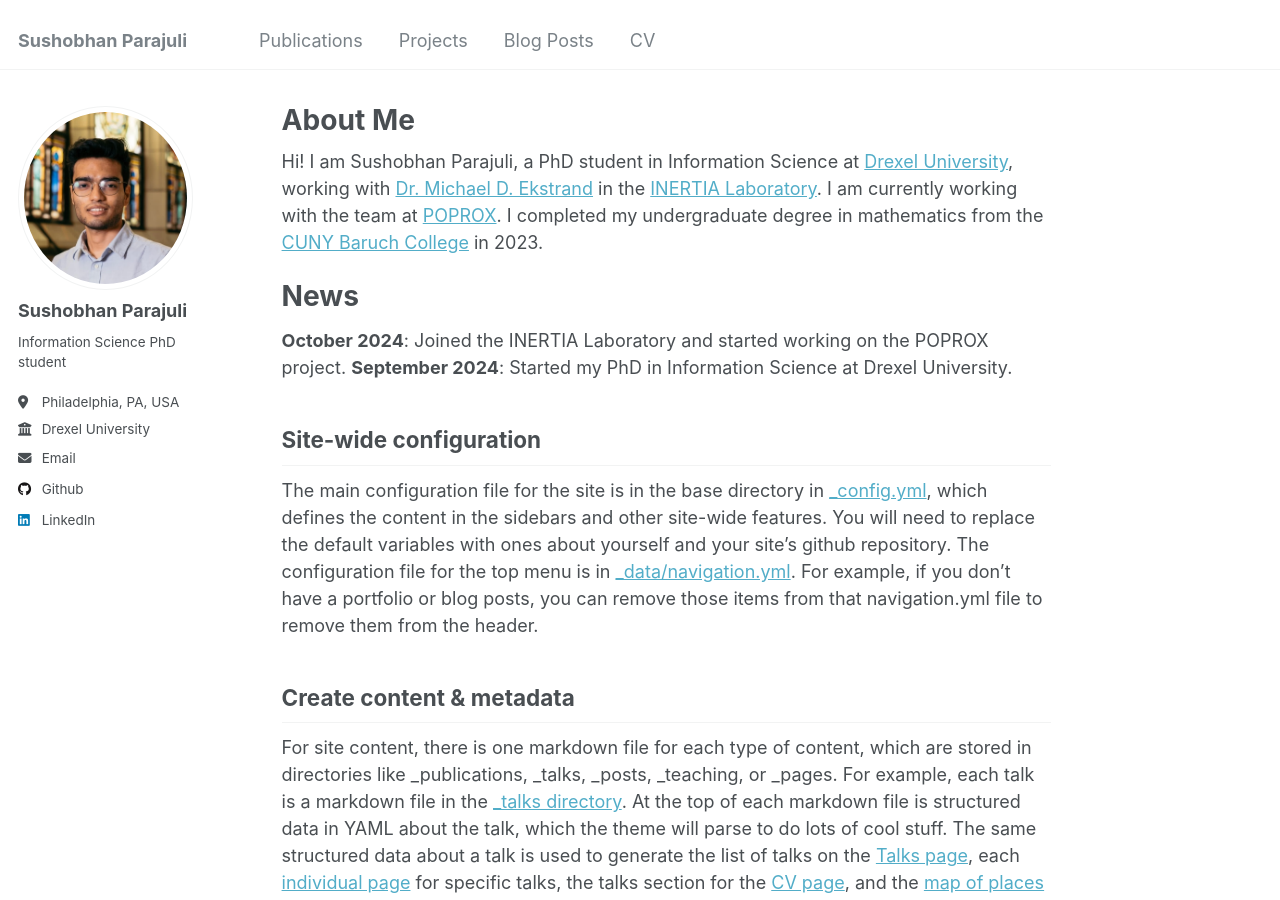
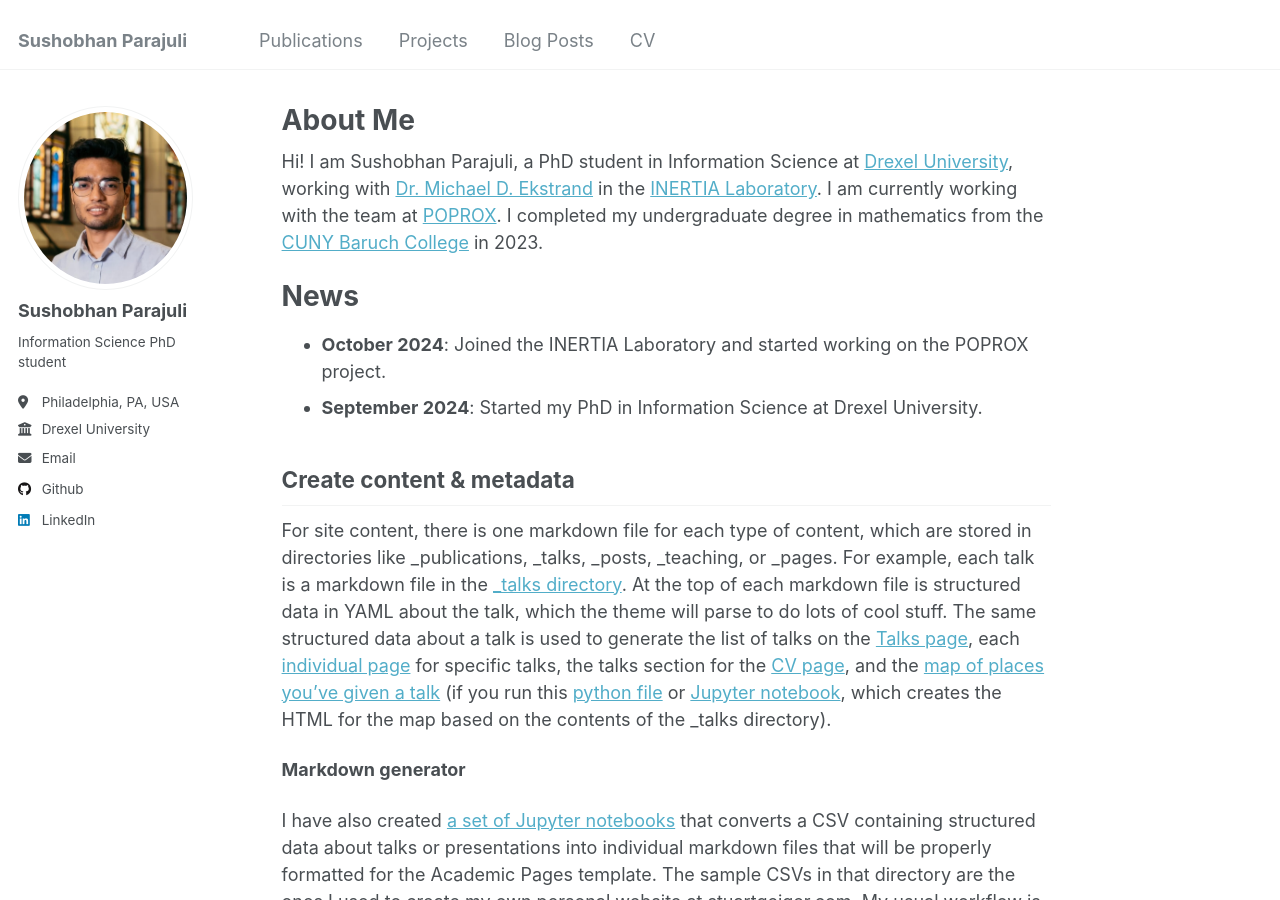
Before and after one commit to sushobhan2024/sushobhan2024.github.io, a Jekyll site: the page built from _pages/about.md, in a window 1280 px wide and 900 px high. Built offline with Jekyll 4.4.1, drawn with Linux system fonts in a browser that asks for light colours.

Commit message:
Update about.md

```diff
--- a/_pages/about.md
+++ b/_pages/about.md
@@ -7,16 +7,13 @@ redirect_from:
   - /about.html
 ---
 
+
 Hi! I am Sushobhan Parajuli, a PhD student in Information Science at [Drexel University](https://drexel.edu), working with [Dr. Michael D. Ekstrand](https://md.ekstrandom.net) in the [INERTIA Laboratory](https://inertial.science). I am currently working with the team at [POPROX](https://poprox.ai). I completed my undergraduate degree in mathematics from the [CUNY Baruch College](https://www.baruch.cuny.edu) in 2023.
 
 News
 ======
-**October 2024**: Joined the INERTIA Laboratory and started working on the POPROX project.
-**September 2024**: Started my PhD in Information Science at Drexel University.
-
-Site-wide configuration
-------
-The main configuration file for the site is in the base directory in [_config.yml](https://github.com/academicpages/academicpages.github.io/blob/master/_config.yml), which defines the content in the sidebars and other site-wide features. You will need to replace the default variables with ones about yourself and your site's github repository. The configuration file for the top menu is in [_data/navigation.yml](https://github.com/academicpages/academicpages.github.io/blob/master/_data/navigation.yml). For example, if you don't have a portfolio or blog posts, you can remove those items from that navigation.yml file to remove them from the header.
+- **October 2024**: Joined the INERTIA Laboratory and started working on the POPROX project.
+- **September 2024**: Started my PhD in Information Science at Drexel University.
 
 Create content & metadata
 ------
```
